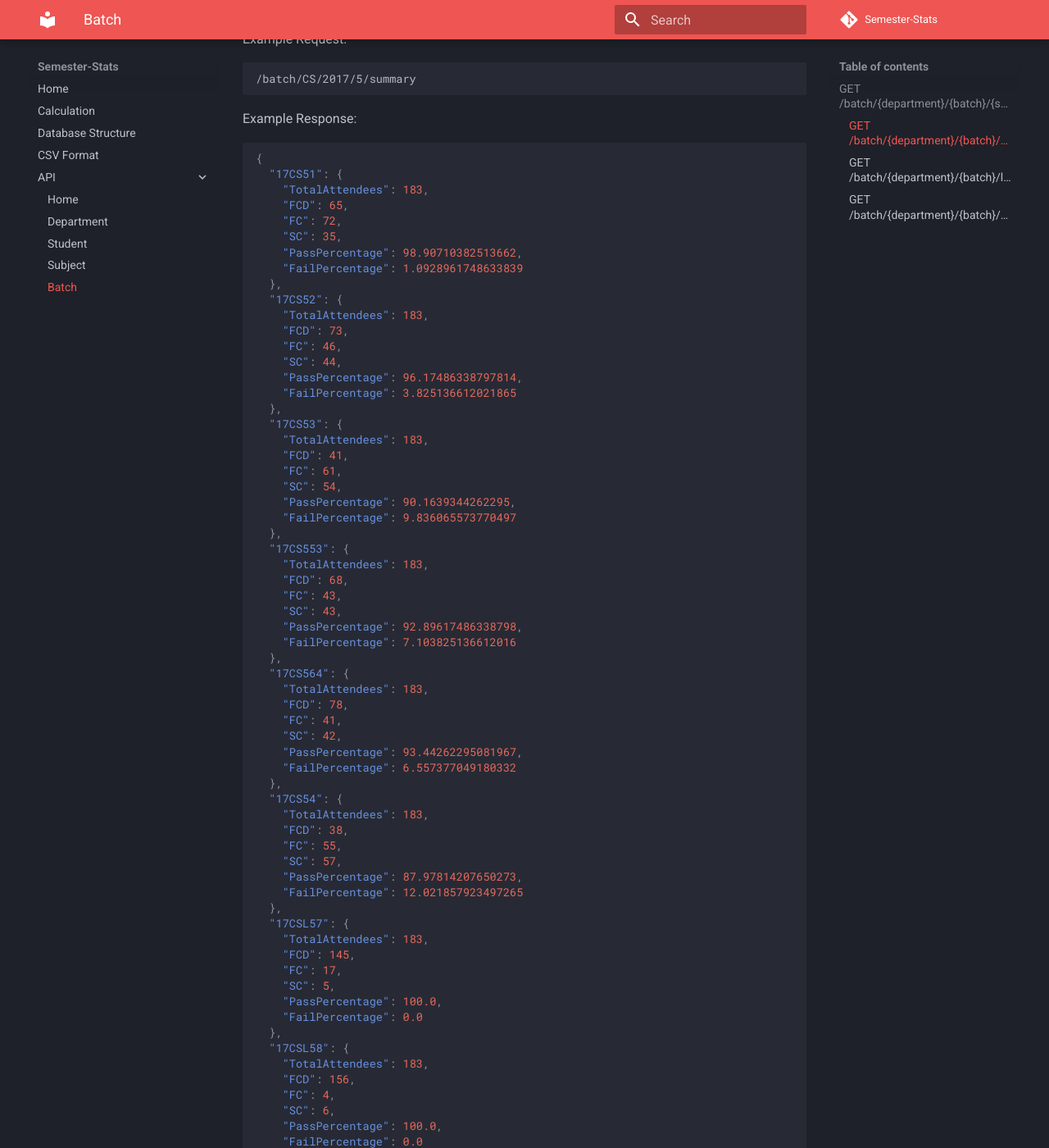
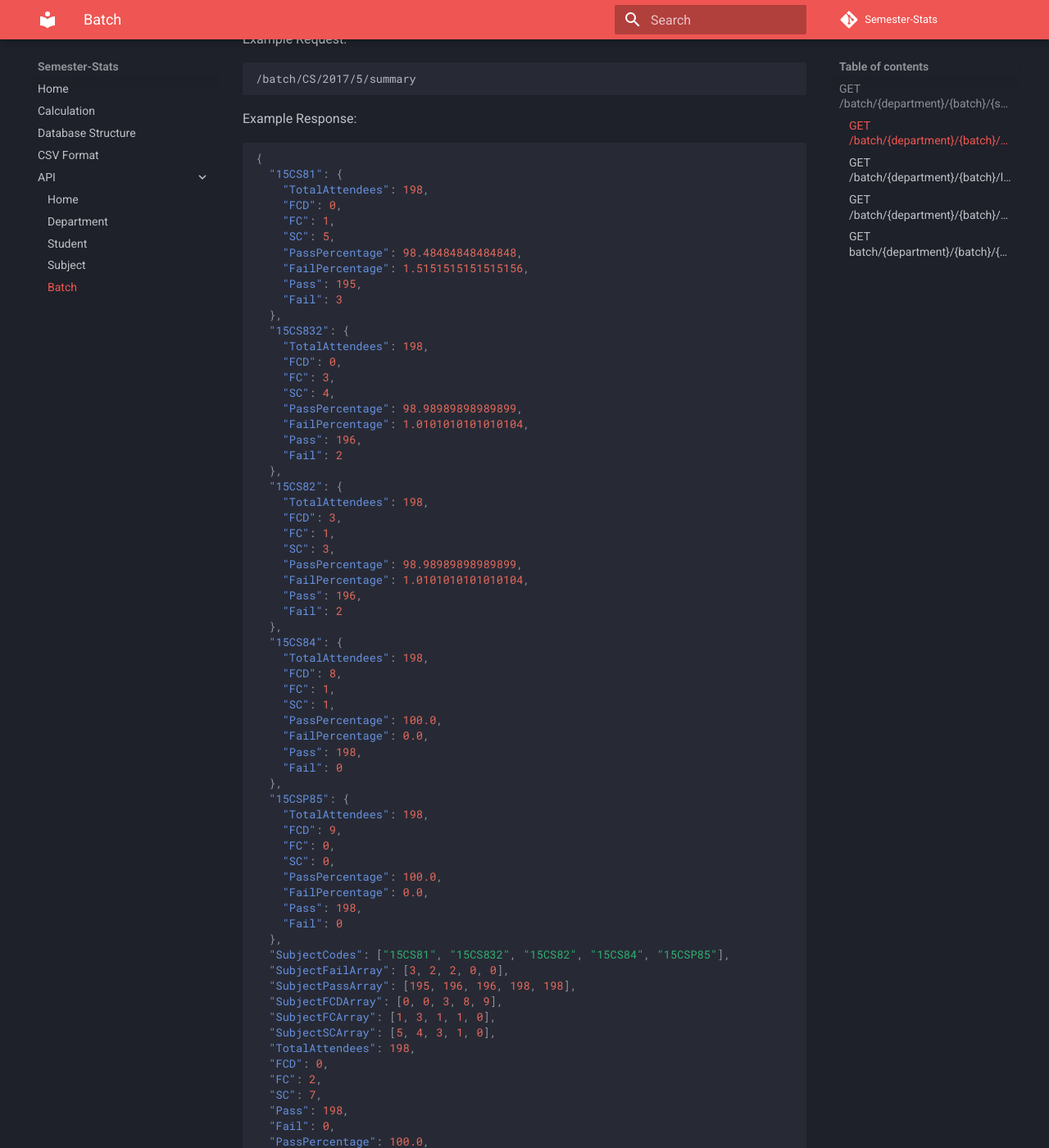
Before and after one commit to Rushyanth111/Semester-Stats, an MkDocs documentation site: the page built from docs/api-docs/batch.md, in a window 1280 px wide and 1400 px high, scrolled down 910 px. Shown: the whole window at 82% size. Built offline with MkDocs 1.6.1 and Material for MkDocs 9.7.7, drawn with Linux system fonts in a browser that asks for light colours; comment, search, counter and statistics services are not loaded; some of the changed text lies outside the part shown.

Commit message:
Documentation: Updated to reflect changes to summary, added batch:/sfile.

````diff
--- a/docs/api-docs/batch.md
+++ b/docs/api-docs/batch.md
@@ -48,86 +48,70 @@ Example Response:
 
 ```json
 {
-  "17CS51": {
-    "TotalAttendees": 183,
-    "FCD": 65,
-    "FC": 72,
-    "SC": 35,
-    "PassPercentage": 98.90710382513662,
-    "FailPercentage": 1.0928961748633839
+  "15CS81": {
+    "TotalAttendees": 198,
+    "FCD": 0,
+    "FC": 1,
+    "SC": 5,
+    "PassPercentage": 98.48484848484848,
+    "FailPercentage": 1.5151515151515156,
+    "Pass": 195,
+    "Fail": 3
   },
-  "17CS52": {
-    "TotalAttendees": 183,
-    "FCD": 73,
-    "FC": 46,
-    "SC": 44,
-    "PassPercentage": 96.17486338797814,
-    "FailPercentage": 3.825136612021865
+  "15CS832": {
+    "TotalAttendees": 198,
+    "FCD": 0,
+    "FC": 3,
+    "SC": 4,
+    "PassPercentage": 98.98989898989899,
+    "FailPercentage": 1.0101010101010104,
+    "Pass": 196,
+    "Fail": 2
   },
-  "17CS53": {
-    "TotalAttendees": 183,
-    "FCD": 41,
-    "FC": 61,
-    "SC": 54,
-    "PassPercentage": 90.1639344262295,
-    "FailPercentage": 9.836065573770497
+  "15CS82": {
+    "TotalAttendees": 198,
+    "FCD": 3,
+    "FC": 1,
+    "SC": 3,
+    "PassPercentage": 98.98989898989899,
+    "FailPercentage": 1.0101010101010104,
+    "Pass": 196,
+    "Fail": 2
   },
-  "17CS553": {
-    "TotalAttendees": 183,
-    "FCD": 68,
-    "FC": 43,
-    "SC": 43,
-    "PassPercentage": 92.89617486338798,
-    "FailPercentage": 7.103825136612016
+  "15CS84": {
+    "TotalAttendees": 198,
+    "FCD": 8,
+    "FC": 1,
+    "SC": 1,
+    "PassPercentage": 100.0,
+    "FailPercentage": 0.0,
+    "Pass": 198,
+    "Fail": 0
   },
-  "17CS564": {
-    "TotalAttendees": 183,
-    "FCD": 78,
-    "FC": 41,
-    "SC": 42,
-    "PassPercentage": 93.44262295081967,
-    "FailPercentage": 6.557377049180332
+  "15CSP85": {
+    "TotalAttendees": 198,
+    "FCD": 9,
+    "FC": 0,
+    "SC": 0,
+    "PassPercentage": 100.0,
+    "FailPercentage": 0.0,
+    "Pass": 198,
+    "Fail": 0
   },
-  "17CS54": {
-    "TotalAttendees": 183,
-    "FCD": 38,
-    "FC": 55,
-    "SC": 57,
-    "PassPercentage": 87.97814207650273,
-    "FailPercentage": 12.021857923497265
-  },
-  "17CSL57": {
-    "TotalAttendees": 183,
-    "FCD": 145,
-    "FC": 17,
-    "SC": 5,
-    "PassPercentage": 100.0,
-    "FailPercentage": 0.0
-  },
-  "17CSL58": {
-    "TotalAttendees": 183,
-    "FCD": 156,
-    "FC": 4,
-    "SC": 6,
-    "PassPercentage": 100.0,
-    "FailPercentage": 0.0
-  },
-  "SubjectCodes": [
-    "17CS51",
-    "17CS52",
-    "17CS53",
-    "17CS553",
-    "17CS564",
-    "17CS54",
-    "17CSL57",
-    "17CSL58"
-  ],
-  "TotalAttendees": 183,
-  "FCD": 664,
-  "FC": 339,
-  "SC": 286,
-  "PassPercentage": 59.56284153005465,
-  "FailPercentage": 40.43715846994535
+  "SubjectCodes": ["15CS81", "15CS832", "15CS82", "15CS84", "15CSP85"],
+  "SubjectFailArray": [3, 2, 2, 0, 0],
+  "SubjectPassArray": [195, 196, 196, 198, 198],
+  "SubjectFCDArray": [0, 0, 3, 8, 9],
+  "SubjectFCArray": [1, 3, 1, 1, 0],
+  "SubjectSCArray": [5, 4, 3, 1, 0],
+  "TotalAttendees": 198,
+  "FCD": 0,
+  "FC": 2,
+  "SC": 7,
+  "Pass": 198,
+  "Fail": 0,
+  "PassPercentage": 100.0,
+  "FailPercentage": 0.0
 }
 ```
 
@@ -197,3 +181,15 @@ Example Request:
   }
 ]
 ```
+
+### GET batch/{department}/{batch}/{semester}/sfile
+
+Obtain the report file for that particular semester.
+
+Example Request:
+
+```zsh
+batch/CS/2016/6/sfile
+```
+
+No Example Response, it directly links to the download file
````
